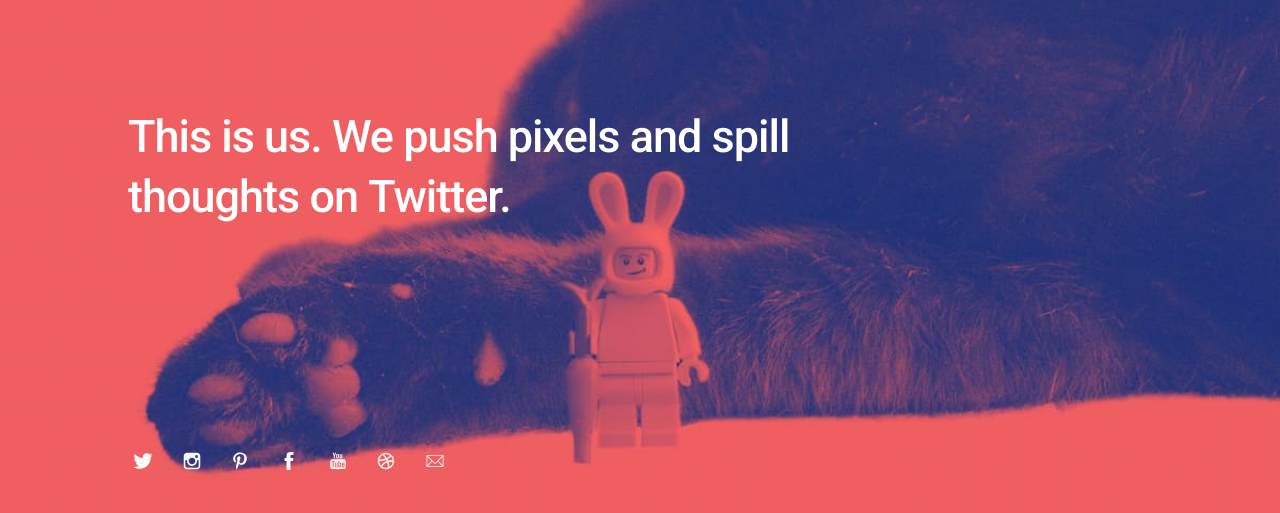
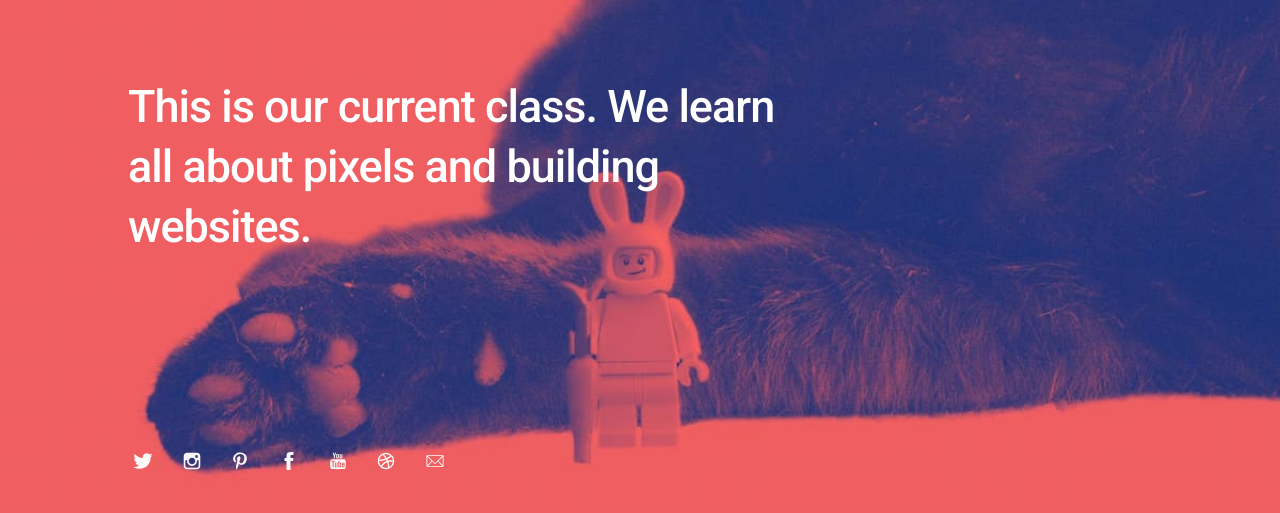
Before and after one commit to Immokalee/immokalee.github.io, a plain HTML site: page index.html in a window 1280 px wide. Shown: the part 229-742 px from the top of the page. Drawn offline with Linux system fonts and the light colour scheme.

Commit message:
p geändert

```diff
--- a/index.html
+++ b/index.html
@@ -47,7 +47,7 @@
 
 		<div class="bio">
 
-			<p>This is us. We push pixels and spill thoughts on Twitter.</p>
+			<p>This is our current class. We learn all about pixels and building websites.</p>
 
 		</div>
 
```
